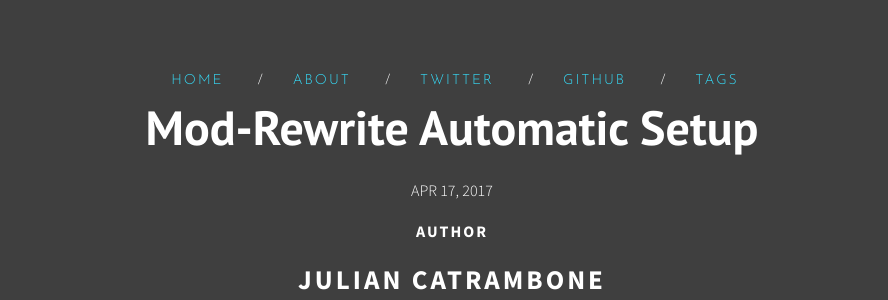
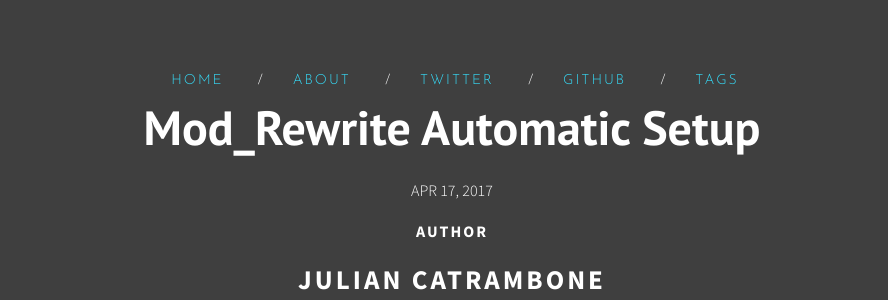
Before and after one commit to n0pe-sled/n0pe-sled.github.io, a Jekyll site: the page built from _posts/2017-04-17-Mod-Rewrite-Automatic-Setup.markdown, in a window 1280 px wide and 900 px high. Shown: the part 196-496 px from the top of the window, without its empty margins (188-1076 px from the left). Built offline with Jekyll 4.4.1, drawn with Linux system fonts in a browser that asks for light colours; nearby versions of some CDN libraries.

```diff
--- a/_posts/2017-04-17-Mod-Rewrite-Automatic-Setup.markdown
+++ b/_posts/2017-04-17-Mod-Rewrite-Automatic-Setup.markdown
@@ -1,6 +1,6 @@
 ---
 layout: post
-title:  "Mod-Rewrite Automatic Setup"
+title:  "Mod_Rewrite Automatic Setup"
 date:   2017-04-17 19:45:31 +0530
 categories: Archive
 author: Julian Catrambone
```
